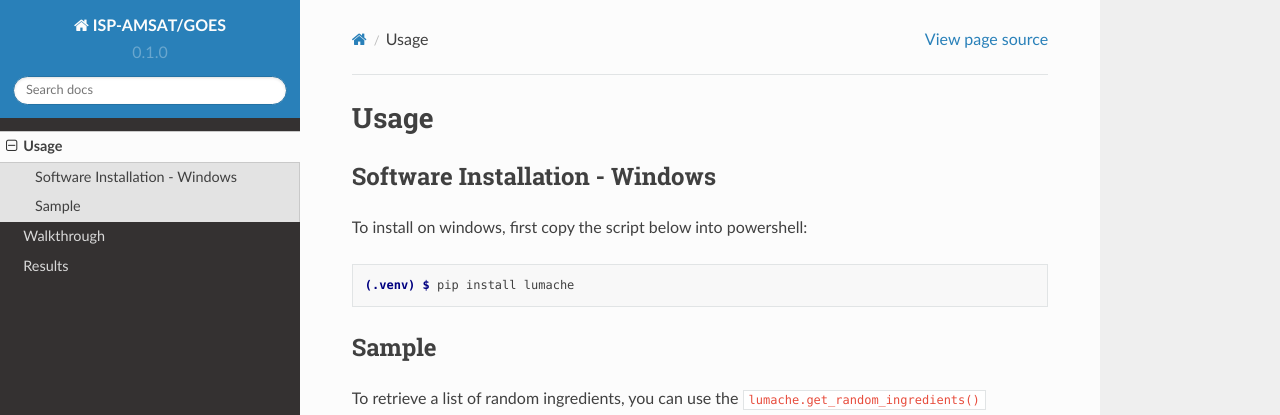
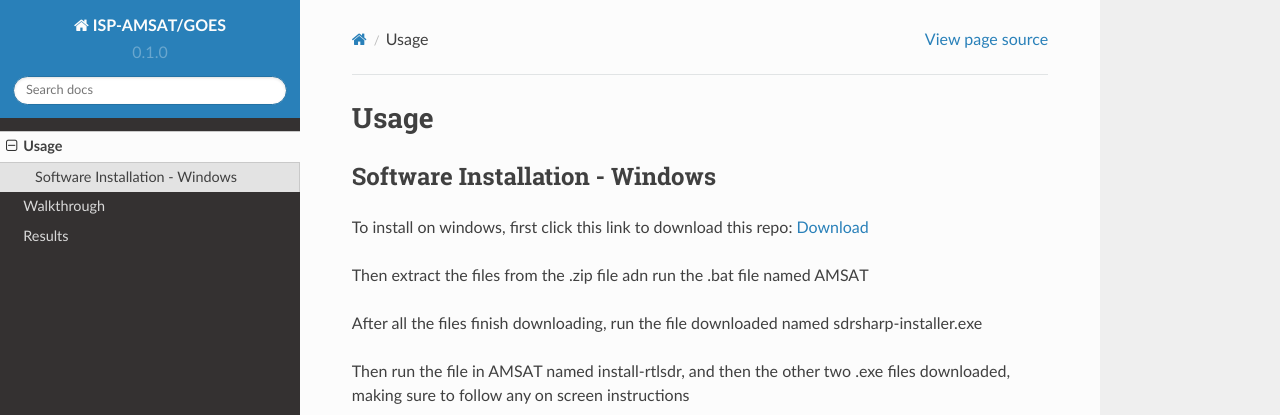
Before and after one commit to 2khoip/ISP-AMSAT, a Sphinx documentation site: the page built from docs/source/usage.rst, in a window 1280 px wide and 1095 px high. Shown: the top 415 px of the window. Built offline with Sphinx 7.4.7 and the Read the Docs theme 2.0.0, drawn with Linux system fonts in a browser that asks for light colours; some of the changed text lies outside the part shown.

Commit message:
Update usage.rst

```diff
--- a/docs/source/usage.rst
+++ b/docs/source/usage.rst
@@ -6,28 +6,10 @@ Usage
 Software Installation - Windows
 ------------
 
-To install on windows, first copy the script below into powershell:
+To install on windows, first click this link to download this repo: `Download <https://github.com/KOIDABAWS/ISP-AMSAT/archive/refs/heads/main.zip>`_
 
-.. code-block:: console
+Then extract the files from the .zip file adn run the .bat file named AMSAT
 
-   (.venv) $ pip install lumache
+After all the files finish downloading, run the file downloaded named sdrsharp-installer.exe
 
-Sample
-----------------
-
-To retrieve a list of random ingredients,
-you can use the ``lumache.get_random_ingredients()`` function:
-
-.. autofunction:: lumache.get_random_ingredients
-
-The ``kind`` parameter should be either ``"meat"``, ``"fish"``,
-or ``"veggies"``. Otherwise, :py:func:`lumache.get_random_ingredients`
-will raise an exception.
-
-.. autoexception:: lumache.InvalidKindError
-
-For example:
-
->>> import lumache
->>> lumache.get_random_ingredients()
-['shells', 'gorgonzola', 'parsley']
+Then run the file in AMSAT named install-rtlsdr, and then the other two .exe files downloaded, making sure to follow any on screen instructions
```
